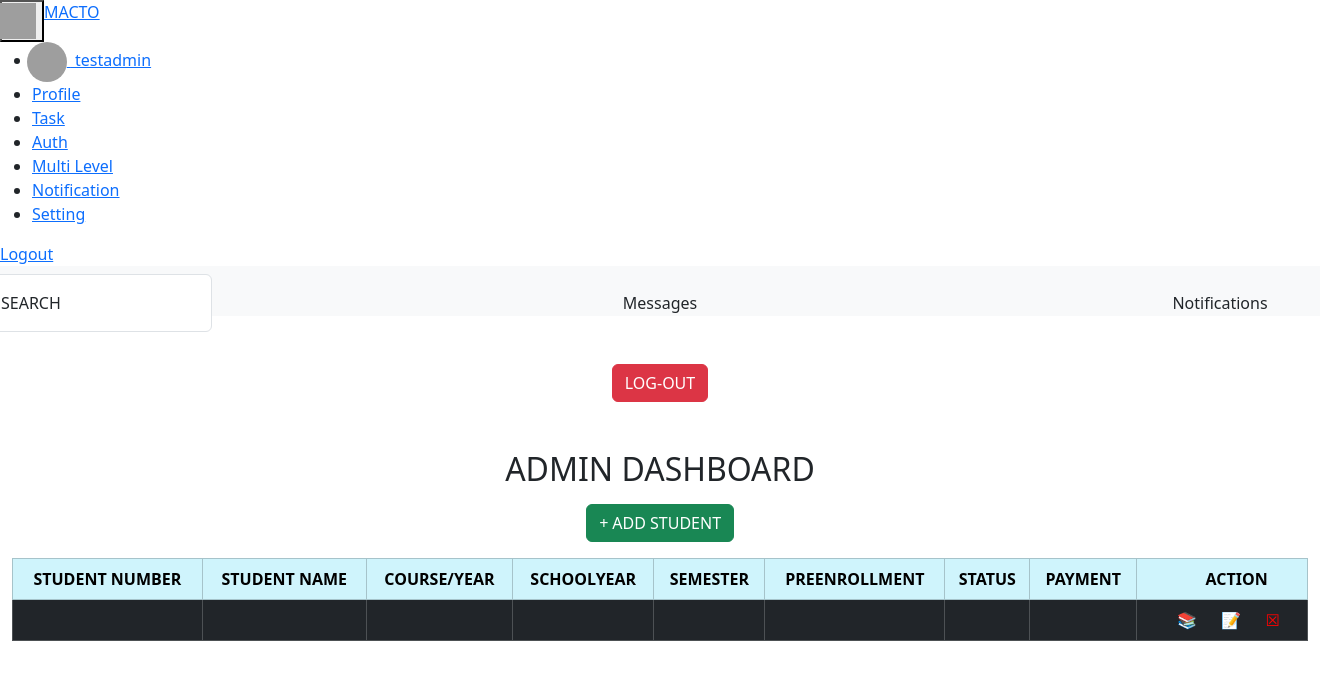
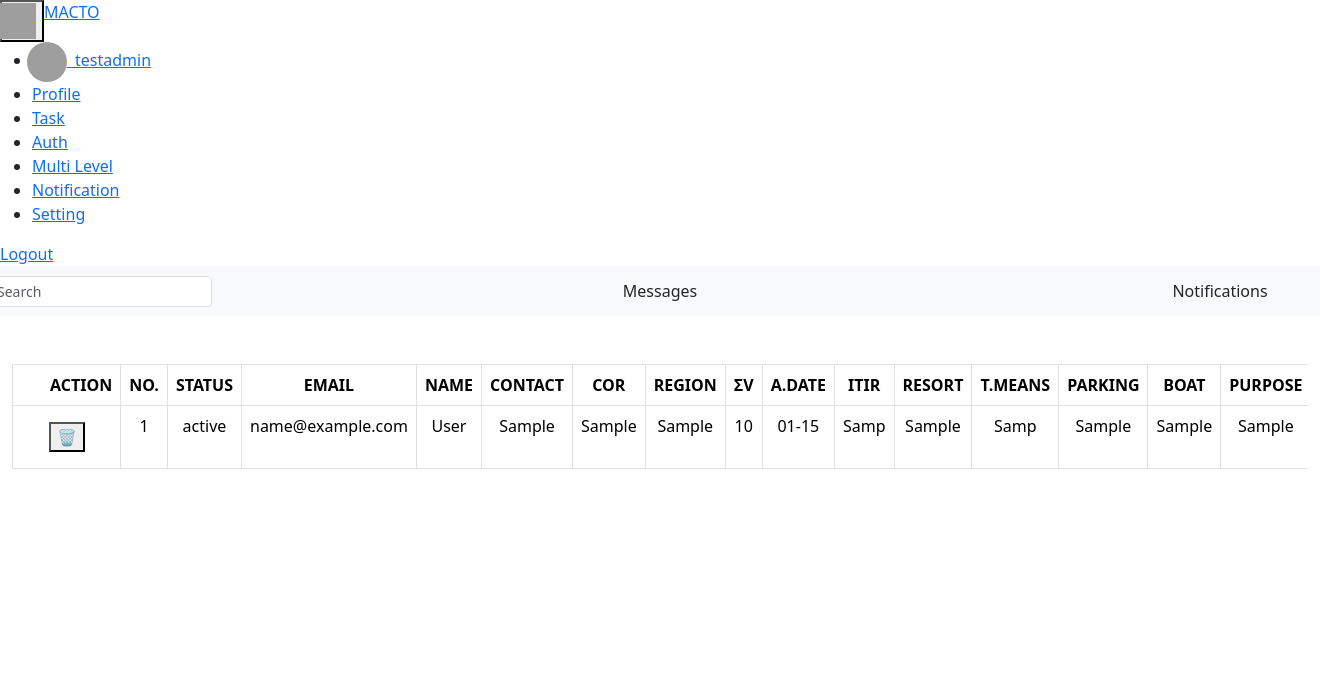
Before and after one commit to Raxx109/ONLINE-TRIP-BOOKING-SYSTEM, a PHP site: page /dashboard.php in a window 1320 px wide. Shown: the top 680 px of the page. Run offline with PHP 8.4, Linux system fonts and the light colour scheme; tables that the repository leaves empty hold one stand-in row (values such as "Sample post"); data that the repository does not hold is empty; a stand-in replaces the project's code that opens the database connection; some libraries are stand-ins or nearby versions; grey boxes are pictures that could not be loaded.

Commit message:
DELETE FUNCTION W/OUT CONFIRMATION MODAL ADDED 3/29/2024 12:30AM

```diff
--- a/admin/dashboard.php
+++ b/admin/dashboard.php
@@ -1,7 +1,25 @@
 
 <?php
 session_start();
+$dbc = require_once 'config.php';
+
 $admin = 'testadmin';
+
+
+if(isset($_GET['TouristID'])) {
+    try {
+        $tid = $_GET['TouristID'];
+        $sqldelcmd = "DELETE FROM `tourist_info` WHERE `TouristID` = :tid";
+        $stmtdel = $dbc->prepare($sqldelcmd);
+        $stmtdel -> bindValue(':tid', $tid);
+        $stmtdel -> execute();
+        $sqldelcmd = null;
+        $stmtdel = null;
+    } catch(Exception $d){
+        echo '<script>window.alert("DELETE FAILED!")</script>';
+    }
+}
+
 ?>
 
 <!DOCTYPE html>
@@ -105,7 +123,7 @@ $admin = 'testadmin';
                 </li>
             </ul>
             <div class="sidebar-footer">
-                <a href="#" class="sidebar-link">
+                <a href="login.php" class="sidebar-link">
                     <i class="lni lni-exit"></i>
                     <span>Logout</span>
                 </a>
@@ -115,9 +133,8 @@ $admin = 'testadmin';
             <div class="text-center">
                 <div class="row">
                 <nav class="navbar bg-light" style="height:50px;">
-                    <div class="form-floating col-2">
-                    <input type="text" class="form-control" id="sbox" name="searchbox" placeholder="query"/>
-                    <label for="sbox">SEARCH</label>
+                    <div class="form-group col-2">
+                    <input type="text" class="form-control form-control-sm" id="sbox" name="searchbox" placeholder="Search"/>
                     </div>
                     <div class="col-2">
                         Messages
@@ -133,97 +150,104 @@ $admin = 'testadmin';
 			<div class="row">
 				<div class="col-md-12">
 					<div class="mt-5 mb-3 clearfix">
-					<a href = "penrolllogin.php" class = "btn btn-danger pull-left" id = "logout">LOG-OUT</a>
-					<h2 class="mt-5 mb-3 clearfix" id = "title" align="center" >ADMIN DASHBOARD</h2><a href = "penrollcreate.php" class = "btn btn-success" id = "addbutton"><i>+</i> ADD STUDENT</a>
 					</div>
 					<?php
-					require_once "penrollconfig.php";
 
-					$sql = "SELECT * FROM tourist_info";
-					if($result = $dbc->query($sql)){
-						if(mysqli_num_rows($result) > 0) {
-							echo '<table class="table table-bordered table=striped table-responsive" id = "table">';
-								echo "<thead class = 'table table-info' id = 'thead'>";
+					$sqlcmd = "SELECT * FROM tourist_info ORDER BY Arrivaldate ASC";
+                    $stmt = $dbc->prepare($sqlcmd);
+                    $stmt->execute();
+					if($result = $dbc->query($sqlcmd)){
+                        $count = $result->rowCount();
+						if($count > 0) {
+							echo '<div class = "table-responsive w-auto" style="width:100%; height:100%;"><table class="table table-bordered table=striped w-auto" id = "table">';
+								echo "<thead class = 'table table w-auto' id = 'thead'>";
 									echo "<tr>";
-										echo "<th>STUDENT NUMBER</th>";
-										echo "<th>STUDENT NAME</th>";
-										echo "<th>COURSE/YEAR</th>";
-										echo "<th>SCHOOLYEAR</th>";
-										echo "<th>SEMESTER</th>";
-										echo "<th>PREENROLLMENT</th>";
-										echo "<th>STATUS</th>";
-										echo "<th>PAYMENT</th>";
-										echo "<th>       ACTION</th>";
+                                        echo "<th>       ACTION</th>";
+                                        echo "<th>NO.</th>";
+                                        echo "<th>STATUS</th>";
+                                        echo "<th>EMAIL</th>";
+                                        echo "<th>NAME</th>";
+                                        echo "<th>CONTACT</th>";
+                                        echo "<th>COR</th>";
+                                        //echo "<th>O.COR</th>";
+                                        echo "<th>REGION</th>";
+                                        //echo "<th>FRGN#</th>";
+                                        //echo "<th>FP#</th>";
+                                        //echo "<th>M#</th>";
+                                        echo "<th>ΣV</th>";
+                                        //echo "<th>ΣM</th>";
+                                        //echo "<th>ΣF</th>";
+                                        //echo "<th>ΣS</th>";
+                                        //echo "<th>Σ7+</th>";
+                                        //echo "<th>Σ59+</th>";
+                                        //echo "<th>Σ60+</th>";
+                                        echo "<th>A.DATE</th>";
+                                        echo "<th>ITIR</th>";
+                                        echo "<th>RESORT</th>";
+                                       // echo "<th>O.RESORT</th>";
+                                        echo "<th>T.MEANS</th>";
+                                        echo "<th>PARKING</th>";
+                                        //echo "<th>O.PRKG</th>";
+                                        echo "<th>BOAT</th>";
+                                        echo "<th>PURPOSE</th>";
+                                        //echo "<th>O.PURPOSE</th>";
 									echo "</tr>";
 								echo "</thead>";
-								echo "<tbody class = 'table table-dark''>";
-								while($row = mysqli_fetch_array($result)){
+								echo "<tbody class = 'table w-auto'>";
+								while($data = $stmt->FETCH(PDO::FETCH_ASSOC)){
 									echo "<tr>";
-										echo "<td>" . $row['student_number'] . "</td>";
-										echo "<td>" . $row['student_name'] . "</td>";
-										echo "<td>" . $row['course_year'] . "</td>";
-										echo "<td>" . $row['school_year'] . "</td>";
-										echo "<td>" . $row['semester'] . "</td>";
-										echo "<td>" . $row['preenrollment'] . "</td>";
-										echo "<td>" . $row['status'] . "</td>";
-										echo "<td>" . $row['payment'] . "</td>";
-										echo "<td>";
-											echo '<a href="penrollsetsubject.php?student_number=' . $row['student_number'] . '" class = "mr-3" title = "Set Subjects" data-toggle="tooltip" style="text-decoration: none;"><span class="viewicon">   📚  </span></a>';
-											echo '<a href="penrollupdate.php?student_number=' . $row['student_number'] . '" class = "mr-3" title = "Update Student Info" data-toggle="tooltip" style="text-decoration: none; color: green;><span class="updateicon">📝  </span></a>';
-											echo '<a href="penrolldelete.php?student_number=' . $row['student_number'] . '" class = "mr-3" title = "Delete Student Info" data-toggle="tooltip" style="text-decoration: none; color: red;><span class="deleteicon">☒</span></a>';
-										echo "</td>";
+                                   echo "<td>";
+                                   // echo '<a href="viewrecord.php?TouristID=' . $data['TouristID'] . '" class = "mr-3" title = "View Record" data-toggle="tooltip" style="text-decoration: none;"><span class="viewicon">📚  </span></a>';
+                                   // echo '<a href="updaterecord.php?TouristID=' . $data['TouristID'] . '" class = "mr-3" title = "Update Tourist Info" data-toggle="tooltip" style="text-decoration: none; color: green;><span class="updateicon">📝  </span></a>';
+                                   echo '<form action = "dashboard.php" name="Delete" method ="GET"><input type = hidden name = "TouristID" value = "'. $data['TouristID'].'"></input> <button type = "submit" class = "mr-3" title = "Delete Tourist Info" data-toggle="tooltip" style="text-decoration: none; color: red;"><span class="deleteicon">🗑</span></button></form>';
+                                echo "</td>";
+                                        echo "<td>" . $data['TouristID'] . "</td>";
+                                        echo "<td>" . $data['Status'] . "</td>";
+                                        echo "<td>" . $data['Email'] . "</td>";
+                                        echo "<td>" . $data['Fullname'] . "</td>";
+                                        echo "<td>" . $data['Contactno'] . "</td>";
+                                        echo "<td>" . $data['Residence'] . "</td>";
+                                        //echo "<td>" . $data['Country'] . "</td>";
+                                        echo "<td>" . $data['Region'] . "</td>";
+                                        //echo "<td>" . $data['Foreignerc'] . "</td>";
+                                        //echo "<td>" . $data['Filipinoc'] . "</td>";
+                                        //echo "<td>" . $data['Maubaninc'] . "</td>";
+                                        echo "<td>" . $data['TotalV'] . "</td>";
+                                        //echo "<td>" . $data['TotalM'] . "</td>";
+                                        //echo "<td>" . $data['TotalF'] . "</td>";
+                                        //echo "<td>" . $data['TotalS'] . "</td>";
+                                        //echo "<td>" . $data['Sevenyold'] . "</td>";
+                                        //echo "<td>" . $data['Fifnineyold'] . "</td>";
+                                        //echo "<td>" . $data['Sixtyold'] . "</td>";
+                                        echo "<td>" . $data['Arrivaldate'] = date('m-d', strtotime($data["Arrivaldate"])) . "</td>";
+                                        echo "<td>" . $data['Itinerary'] . "</td>";
+                                        echo "<td>" . $data['Resort'] . "</td>";
+                                        //echo "<td>" . $data['Resortopt'] . "</td>";
+                                        echo "<td>" . $data['Travelmeans'] . "</td>";
+                                        echo "<td>" . $data['Parking'] . "</td>";
+                                        //echo "<td>" . $data['Parkingopt'] . "</td>";
+                                        echo "<td>" . $data['Boating'] . "</td>";
+                                        echo "<td>" . $data['Purpose'] . "</td>";
+                                        //echo "<td>" . $data['Purposeopt'] . "</td>";
 									echo "</tr>";
 								}
 								echo "</tbody>";
-							echo "</table>";
-							mysqli_free_result($result);
+							echo "</table> </div>";
 						}
 						else {
-							echo '<div class ="alert alert-danger"><b>NO STUDENTS HAVE PRE-ENROLLED.</b></div>';
+							echo '<div class ="alert alert-danger"><b>NO CLIENTS FOUND</b></div>';
 						}
 						}
 					else {
-						echo "Oops! Something wnet wrong. Please try again later.";
+						echo "Oops! Something went wrong. Please try again later.";
 					}
-					mysqli_close($link);
+                    $sqlcmd = null;
+                    $dbc = null;
 					?>
                 </div>
             </div>
         </div>
     </div>
-
-    <!--
-    <div class="container-fluid">
-
-        <div class="d-flex spinner-border text-warning" role="status">
-            <span class="sr-only"></span>
-        </div>
-
-        <div class="sbar">
-            <nav class="navbar bg-light navbar-light">
-                <a href="dashboard.php" class="navbar-brand" >
-                <img src="../img/logo/macto.png" style="display: flex;  width: 5rem" /> <h3 style="display:flex; margin-top:-3.5rem; margin-left:5rem">MACTO</h3>
-                </a>
-                <div class="row align-items-center mb-4 ms-4">
-                    <div class="position-relative">
-                        <img class="rounded-circle" src="../img/admin/user/testadmin.jpg" alt="" style = "height:40px; width:40px;"/>
-                    </div>
-                    <div class="ms-5">
-                        <h6 style="margin-bottom: 0px;"><?php //if(!empty ($admin)){echo $admin;} ?></h6>
-                        <span>Admin</span>
-                    </div>
-                </div>
-                    <div class="navbar-nav">
-                        <a href="dashboard.php">Dashboard</a>
-                    </div>
-            </nav>
-        </div>
-
-        <div class="content">
-
-        </div>
-    </div>
--->
     <script type="text/javascript">
 
     const hamBurger = document.querySelector(".toggle-btn");
```
Also changed, not shown: bookingform.php (+25 -14 lines), css/admindesign.css (+42 -4 lines), sql/touristinfov2.sql (renamed from sql/touristinfo.sql, +4 -8 lines), admin/deleterecord.php (added).
